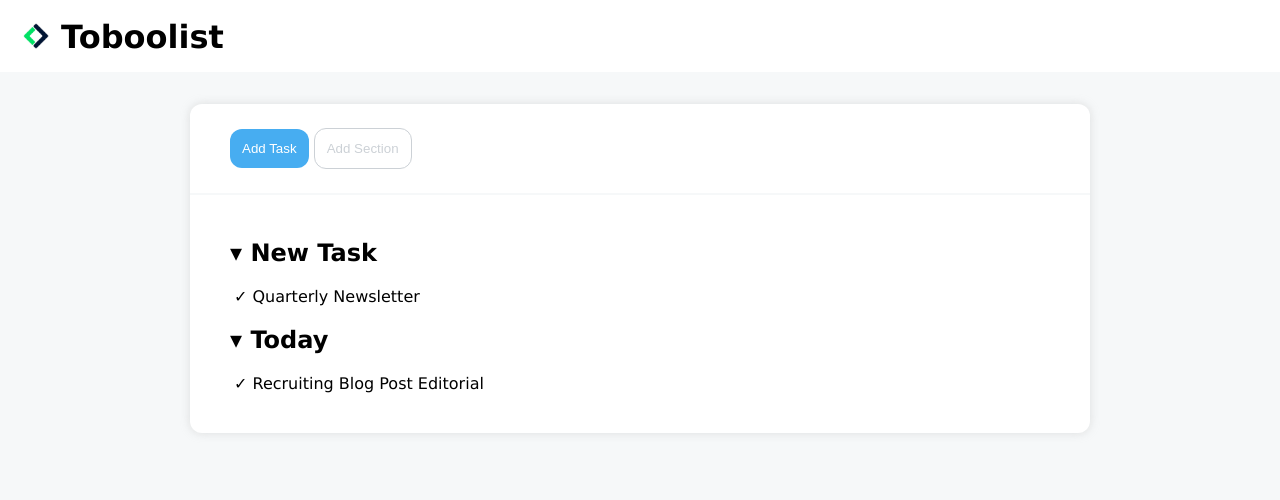
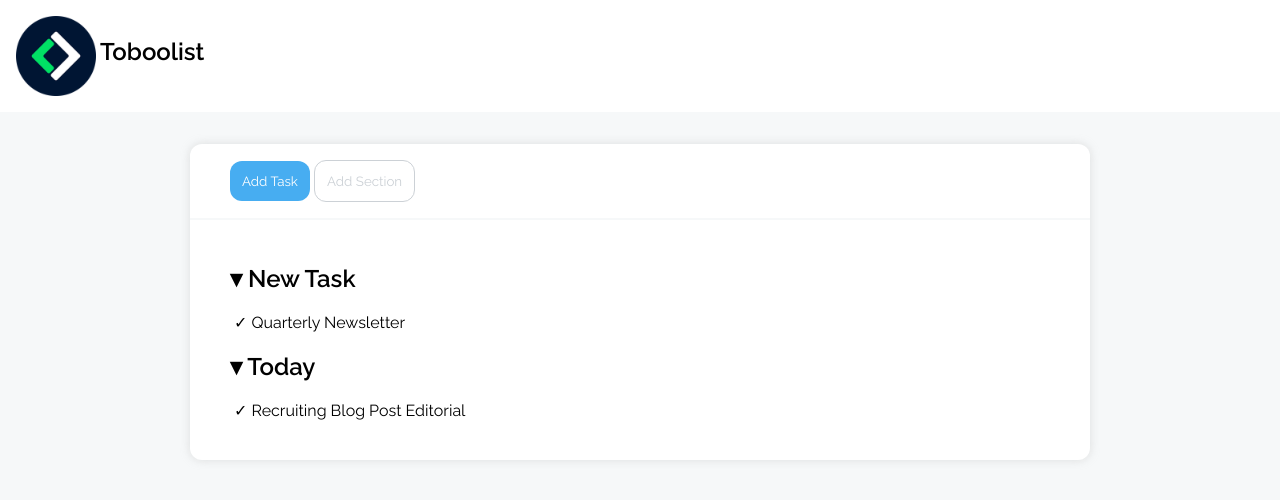
Before and after one commit to gianmarcodiale/correzione_toboolist, a plain HTML site: page index.html in a window 1280 px wide. Drawn offline with Linux system fonts and the light colour scheme.

Commit message:
modify font and vertical align

```diff
--- a/css/style.css
+++ b/css/style.css
@@ -17,7 +17,7 @@
 body {
     margin: 0;
     background-color: var(--pg_background);
-    font-family: Verdana, Geneva, Tahoma, sans-serif;
+    font-family: 'Raleway', sans-serif;
 }
 
 header {
@@ -36,22 +36,30 @@ main {
 /* Header */
 
 .logo {
-    vertical-align: bottom;
-    height: 40px;
+    vertical-align: middle;
+    height: 80px;
     width: auto;
+    margin: auto;
 }
 
 .logo_text {
-    font-size: 2rem;
+    font-size: 1.5rem;
+    font-family: 'Raleway', sans-serif;
 }
 
 /* Actions */
+
+.actions {
+    padding: 1rem 2.5rem;
+    border-bottom: 2px solid var(--pg_background);
+}
 
 .btn {
     background-color: transparent;
     border: none;
     padding: 0.75rem;
     border-radius: 0.75rem;
+    font-family: 'Raleway', sans-serif;
 }
 
 .btn_primary {
@@ -63,11 +71,6 @@ main {
 .btn_outline {
     border: 1px solid var(--light_color);
     color: var(--light_color);
-}
-
-.actions {
-    padding: 1.5rem 2.5rem;
-    border-bottom: 2px solid var(--pg_background);
 }
 
 /* New Task */
--- a/index.html
+++ b/index.html
@@ -6,11 +6,14 @@
     <meta name="viewport" content="width=device-width, initial-scale=1.0">
     <title>Toboolist</title>
     <link rel="stylesheet" href="./css/style.css">
+    <link rel="preconnect" href="https://fonts.googleapis.com">
+    <link rel="preconnect" href="https://fonts.gstatic.com" crossorigin>
+    <link href="https://fonts.googleapis.com/css2?family=Raleway:wght@400;500;600&display=swap" rel="stylesheet">
 </head>
 <body>
     <header id="site_header">
         <div class="site_logo">
-            <img src="./img/boolean_logo.jpeg" alt="" class="logo">
+            <img src="./img/boolean_logo.png" alt="" class="logo">
             <strong class="logo_text">Toboolist</strong>
         </div>
     </header>
```
Also changed, not shown: img/boolean_logo.jpeg (deleted), img/boolean_logo.png (added), 1 other file.
